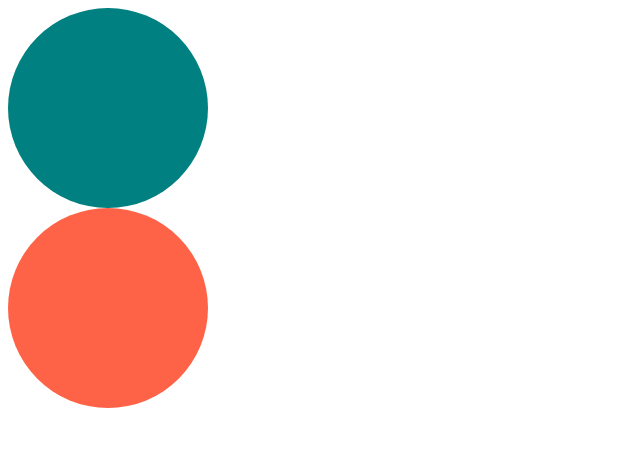
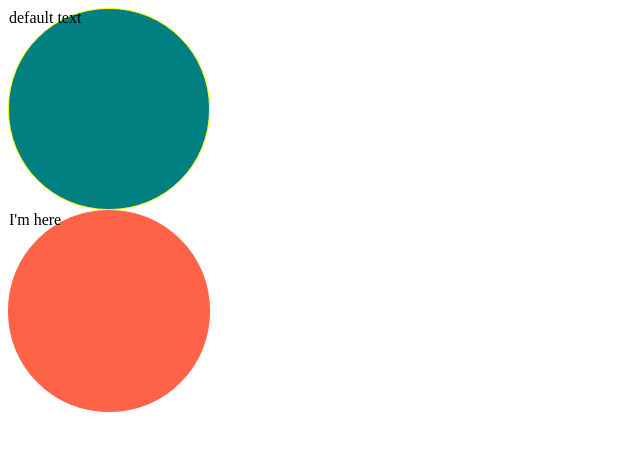
Before and after one commit to peppersora/react-masterclass, a React (Create React App) app: page / in a window 1280 px wide. Shown: the top 450 px of the page, without its empty margins (0-640 px from the left). Built offline with nearby package versions, Linux system fonts and the light colour scheme.

Commit message:
practice

```diff
--- a/src/App.tsx
+++ b/src/App.tsx
@@ -4,8 +4,8 @@ import Circle from "./Circle";
 function App() {
   return (
   <div>
-    <Circle bgColor="teal"/>
-    <Circle bgColor="tomato"/>
+    <Circle borderColor="yellow" bgColor="teal"/>
+    <Circle text="I'm here" bgColor="tomato"/>
   </div>
   );
 }
--- a/src/Circle.tsx
+++ b/src/Circle.tsx
@@ -2,6 +2,9 @@ import styled from "styled-components"
 
 interface ContainerProps {
     bgColor:string;
+    borderColor?:string;
+    text?:string;
+
 }
 
 const Container = styled.div<ContainerProps>`
@@ -9,16 +12,25 @@ const Container = styled.div<ContainerProps>`
     height: 200px;
     background-color: ${(props) => props.bgColor} ;
     border-radius: 100px;
+    border: 1px solid ${(props) => props.borderColor};
 `;
 
 
 interface CircleProps {
     bgColor:string;
+    borderColor?: string;
+    text?:string;
 }
 
-function Circle({bgColor}: CircleProps){
+function Circle({bgColor,borderColor,text = "default text"}: ContainerProps){
     return(
-        <Container bgColor={bgColor}></Container>
+        <Container
+        bgColor={bgColor}
+        borderColor={borderColor ?? bgColor}
+       >
+            {text}
+        </Container>
+        // bordercolor에서 bordercolor가 있다면 bordercolor를 사용하고 없다면 bgcolor를 사용하세요
     );
 }
 export default Circle;
```
